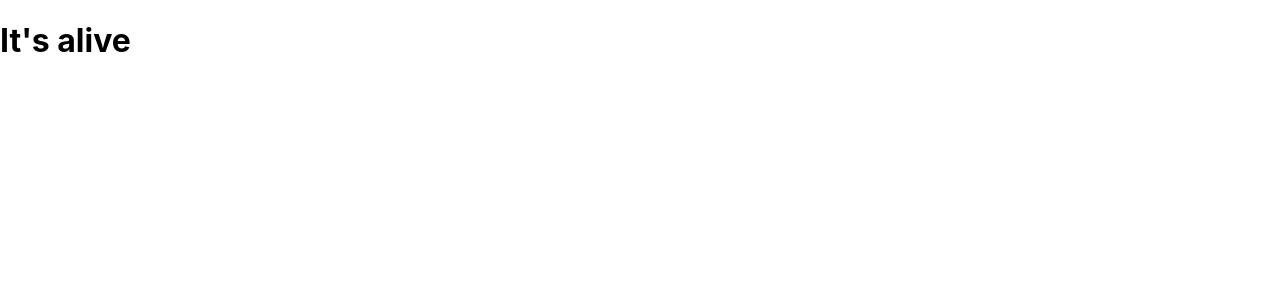
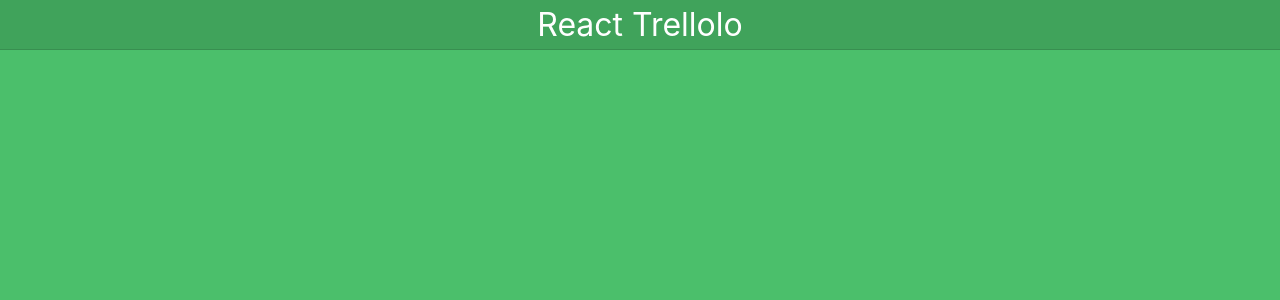
Before and after one commit to toyhtowdomasydyt/react-trellolo, a React (Create React App) app: page / in a window 1280 px wide. Shown: the top 300 px of the page. Built offline with nearby package versions, Linux system fonts and the light colour scheme.

Commit message:
Add basic markup and styles

```diff
--- a/src/components/App.css
+++ b/src/components/App.css
@@ -0,0 +1,14 @@
+.App {
+    background: rgb(75, 191, 107);
+    height: 100vh;
+}
+
+.Header {
+    color: #fff;
+    background-color: rgba(0, 0, 0, 0.15);
+    padding: 5px 0;
+    border-bottom: 1px solid rgba(0, 0, 0, 0.12);
+    text-align: center;
+    font-size: 2rem;
+    font-weight: 400;
+}
--- a/src/components/App.js
+++ b/src/components/App.js
@@ -3,7 +3,7 @@ import './App.css';
 const App = () => {
   return (
     <div className="App">
-      <h1>It's alive</h1>
+      <header className="Header">React Trellolo</header>
     </div>
   );
 }
--- a/src/index.css
+++ b/src/index.css
@@ -1,3 +1,12 @@
+* {
+  box-sizing: border-box;
+}
+
+*::before,
+*::after {
+  box-sizing: border-box;
+}
+
 body {
   margin: 0;
   font-family: -apple-system, BlinkMacSystemFont, 'Segoe UI', 'Roboto', 'Oxygen',
```
